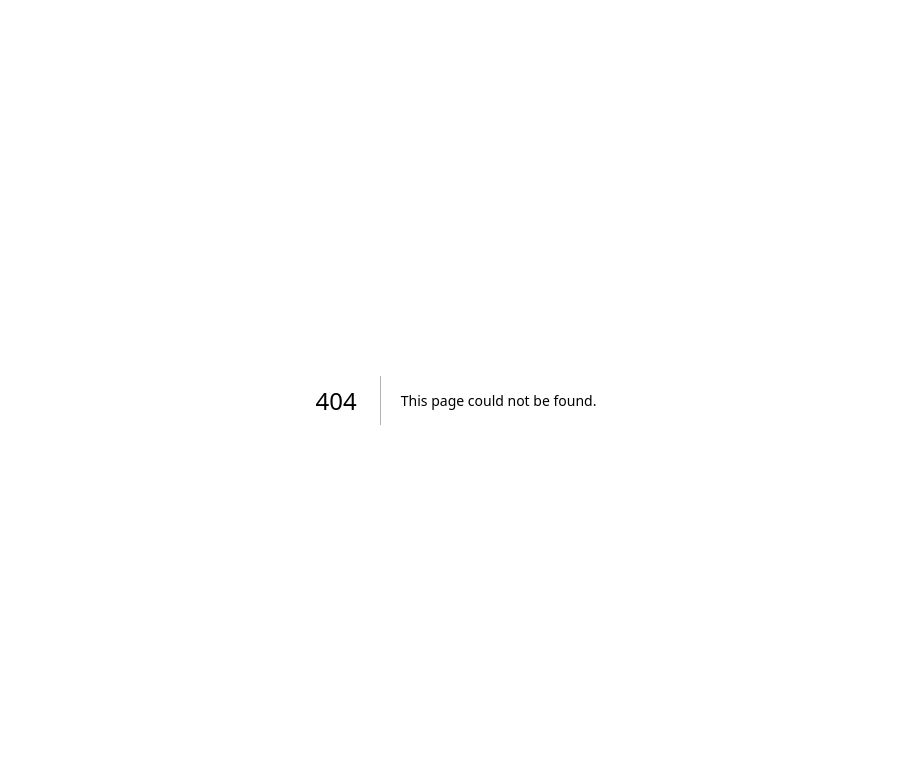
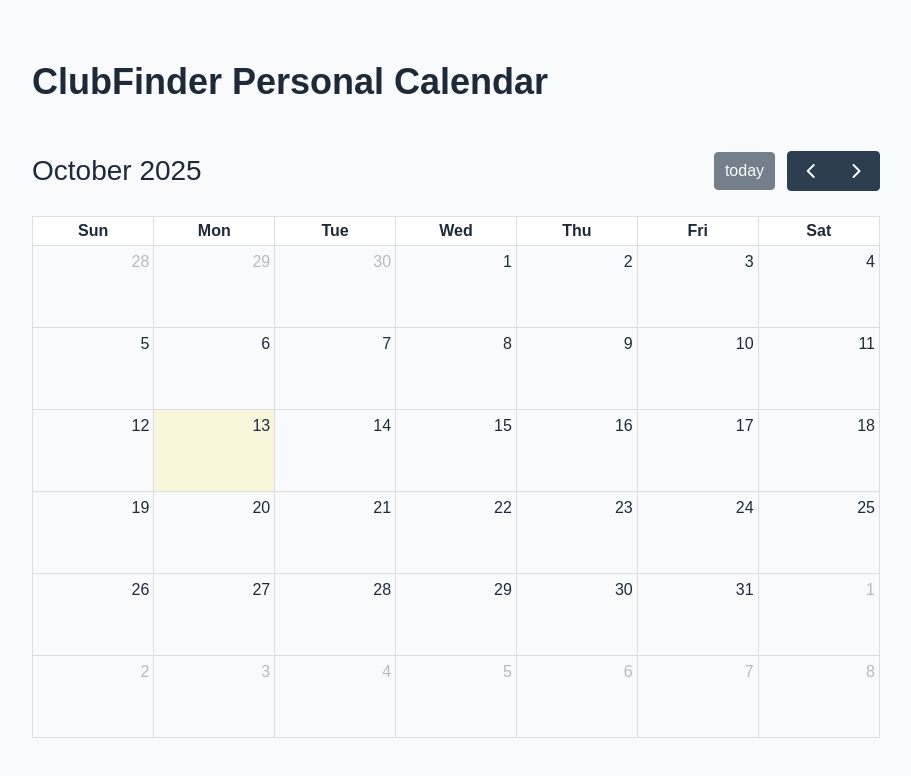
Before and after one commit to JudeTruong/ClubFinder, a Next.js app in the folder web/: page /calendar/my_calendar in a window 1280 px wide. Before the commit this address had no page. Shown: the top 776 px of the page, without its empty margins (184-1095 px from the left). Built offline with nearby package versions, Linux system fonts and the light colour scheme; no server answers; the database is empty.

Commit message:
Personal and General Calendars

```diff
--- /dev/null
+++ b/web/src/app/api/events/all/route.ts
@@ -0,0 +1,14 @@
+import { NextRequest, NextResponse } from "next/server";
+import { prisma } from "@/lib/prisma";
+import { PrismaClient } from "@prisma/client";
+const prisma_con = new PrismaClient();
+export async function GET(request: Request) {
+
+  const events1 = await prisma_con.event.findMany()
+
+  const events = events1.map((e) => ({
+    title: e.title,
+    date: e.date.toISOString().split("T")[0]
+  }))
+  return NextResponse.json(events);
+}
--- a/web/src/app/api/events/route.ts
+++ b/web/src/app/api/events/route.ts
@@ -66,18 +66,18 @@ const prisma_con = new PrismaClient();
 //function to get events for a specific user
 export async function GET(request: Request) {
   //test userID
-  const userId = 1;
+  const userId = 3;
 
  //getting their registrations and event information
-  const registrations = await prisma.registration.findMany({
+  const registrations = await prisma_con.registration.findMany({
     where: { userId },
     include: { event: true }
   });
 //add the events which the user has registered for into an array of events
-  const events = registrations.map((r) => ({
+  const myevents = registrations.map((r) => ({
     title: r.event.title,
     date: r.event.date.toISOString().split("T")[0]
   }));
 
-  return NextResponse.json(events);
+  return NextResponse.json(myevents);
 }
--- a/web/src/app/my_calendar/page.tsx
+++ b/web/src/app/calendar/my_calendar/page.tsx
@@ -18,18 +18,18 @@ export default function CalendarPage() {
 
     return (
     <main className="flex flex-col items-center justify-center min-h-screen bg-gray-50 text-gray-800">
-      <h1 className="text-4xl font-bold mb-4">Welcome to ClubFinder Calendar</h1> //header
-      <p className="text-lg text-gray-600">
-        This is the Calendar Page — clean and ready to build on.
-      </p>
+      <header className="flex justify-between items-center w-full max-w-4xl p-6">
+        <h1 className="text-4xl font-bold">ClubFinder Personal Calendar</h1>
+      </header>
 
+      <div className="w-full max-w-4xl p-6">
         <FullCalendar
           plugins={[dayGridPlugin]}
           initialView="dayGridMonth"
           events={events}
           height="auto"
         />
-
+      </div>
     </main>
   );
 }
--- a/web/src/app/calendar/page.tsx
+++ b/web/src/app/calendar/page.tsx
@@ -1,26 +1,43 @@
 "use client"; // tells Next.js this runs in the browser (not server-side)
 
+import { useEffect, useState } from "react";
+import Link from "next/link";
 import FullCalendar from "@fullcalendar/react"; // main calendar component
 import dayGridPlugin from "@fullcalendar/daygrid"; // layout plugin for month grid
 
 
 export default function CalendarPage() {
+  const [events, setEvents] = useState([]);
+
+    useEffect(() => {
+      // Fetch user's registered events from your API route
+      fetch("/api/events/all")
+        .then((res) => res.json())
+        .then((data) => setEvents(data))
+        .catch((err) => console.error("Error fetching events:", err));
+    }, []);
   return (
+
     <main className="flex flex-col items-center justify-center min-h-screen bg-gray-50 text-gray-800">
-      <h1 className="text-4xl font-bold mb-4">Welcome to ClubFinder Calendar</h1> //header
-      <p className="text-lg text-gray-600">
-        This is the Calendar Page — clean and ready to build on.
-      </p>
+      <header className="flex justify-between items-center w-full max-w-4xl p-6">
+        <h1 className="text-4xl font-bold">ClubFinder General Calendar</h1>
 
-      <FullCalendar
-        plugins={[dayGridPlugin]}
-        initialView="dayGridMonth"
-        events={[
-          { title: "Poker Club Event", date: "2025-10-07" },
-          { title: "Debate Club Orientation", date: "2025-10-09" },
-        ]}
-        height="auto"
-      />
+        <Link
+          href="/calendar/my_calendar" // this is where your personal calendar page lives
+          className="text-blue-600 hover:text-blue-800 font-medium underline"
+        >
+          My Calendar
+        </Link>
+      </header>
+
+      <div className="w-full max-w-4xl p-6">
+        <FullCalendar
+          plugins={[dayGridPlugin]}
+          initialView="dayGridMonth"
+          events={events}
+          height="auto"
+        />
+      </div>
 
     </main>
   );
```
Lines whose indentation alone changed are shown as unchanged.
